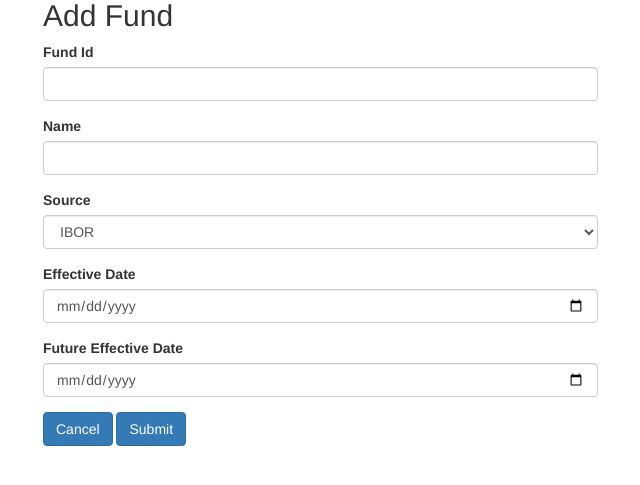
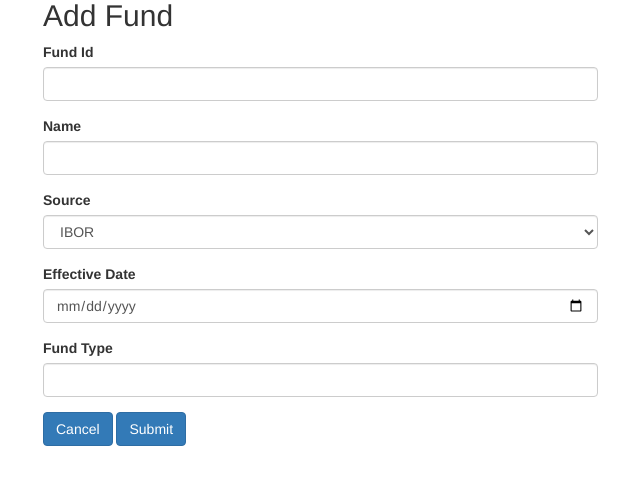
Before and after one commit to maverick-27/fundApp, a Flask app: page /create in a window 1280 px wide. Shown: the part 21-506 px from the top of the page, without its empty margins (27-667 px from the left). Run offline with Flask 2, Linux system fonts and the light colour scheme; some libraries are stand-ins or nearby versions.

Commit message:
Future Effective Removed + Edit Flow Fixed

```diff
--- a/app.py
+++ b/app.py
@@ -25,9 +25,9 @@ def create():
         name = request.form['name']
         source = request.form['source']
         effective_date = request.form['effective_date']
-        future_effective_date = request.form['future_effective_date']
+        fund_type = request.form['fund_type']
         fund = FundModel(fund_id=fund_id, name=name, source=source, effective_date=effective_date,
-                         future_effective_date=future_effective_date)
+                         fund_type=fund_type)
         db.session.add(fund)
         db.session.commit()
         return redirect('/')
@@ -61,11 +61,11 @@ def update(id):
             db.session.commit()
             fund_id = request.form.get('fund_id')
             name = request.form.get('name')
-            source = request.form['source']
+            source = request.form.get('source')
             effective_date = request.form.get('effective_date')
-            future_effective_date = request.form.get('future_effective_date')
+            fund_type = request.form.get('fund_type')
             fund = FundModel(fund_id=fund_id, name=name, source=source, effective_date=effective_date,
-                             future_effective_date=future_effective_date)
+                             fund_type=fund_type)
             print(fund)
             db.session.add(fund)
             db.session.commit()
--- a/templates/createpage.html
+++ b/templates/createpage.html
@@ -19,7 +19,6 @@
                 <div class="form-group">
                     <label for="fund_id">Fund Id</label>
                     <input
-
                             type="number"
                             class="form-control"
                             name="fund_id"
@@ -70,6 +69,7 @@
                             name="effective_date"
                             id="effective_date"
                             placeholder=""
+                            onchange="handler(event)"
                     />
                 </div>
             </div>
@@ -79,18 +79,20 @@
           <div class="row">
             <div class="col-md-6">
                 <div class="form-group">
-                    <label for="future_effective_date">Future Effective Date</label>
+                    <label for="fund_type">Fund Type</label>
                     <input
-                            type="date"
+                            type="text"
                             class="form-control"
-                            name="future_effective_date"
-                            id="future_effective_date"
+                            name="fund_type"
+                            id="fund_type"
                             placeholder=""
-                            onchange="newData(event);"
                     />
                 </div>
             </div>
         </div>
+
+
+
 
           <button type="cancel" class="btn btn-primary" value="Cancel">
             <a style="color:white" href="/">Cancel </a>
@@ -102,9 +104,13 @@
 </div>
 
 <script>
-     function newData(e) {
+
+    function handler(e) {
         console.log("Print Event", e.target.value);
         if (e.target.value) {
+            var varDate = new Date(e.target.value);
+            var today = new Date();
+            if (varDate > today) {
                 var mySelect = document.getElementById("source");
                 var len = mySelect.length;
                 for (var i = 0; i < len; i++) {
@@ -114,8 +120,14 @@
                     "IBOR",
                     "IBOR"
                 );
+                document.getElementById("source").options[1] = new Option(
+                    "LEGACY",
+                    "LEGACY"
+                );
             }
         }
+    }
+
 </script>
 </body>
 </html>
--- a/templates/datalist.html
+++ b/templates/datalist.html
@@ -46,7 +46,7 @@
                 <th class="task">Name</th>
                 <th class="status">Source</th>
                 <th class="update">Effective Date</th>
-                <th class="update">Future Effective Date</th>
+                <th class="update">Fund Type</th>
             </tr>
             </thead>
 
@@ -57,7 +57,7 @@
                 <td>{{fund.name}}</td>
                 <td>{{fund.source}}</td>
                 <td>{{fund.effective_date}}</td>
-                <td>{{fund.future_effective_date}}</td>
+                <td>{{fund.fund_type}}</td>
 
                 <td>
                     <button type="button" class="btn btn-outline-info btn-sm">
```
Also changed, not shown: models.py (+4 -4 lines), templates/data.html (+16 -0 lines), templates/edit.html (+21 -56 lines), data.db. Lines whose indentation alone changed are shown as unchanged.
